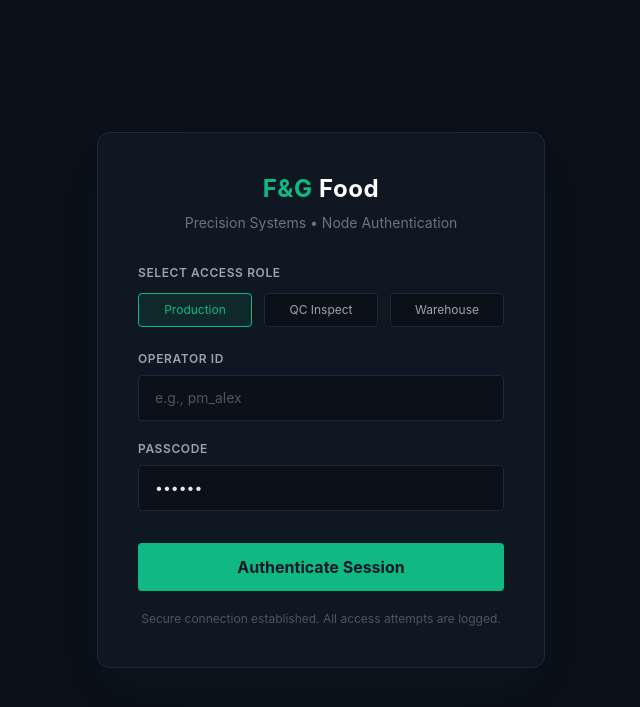
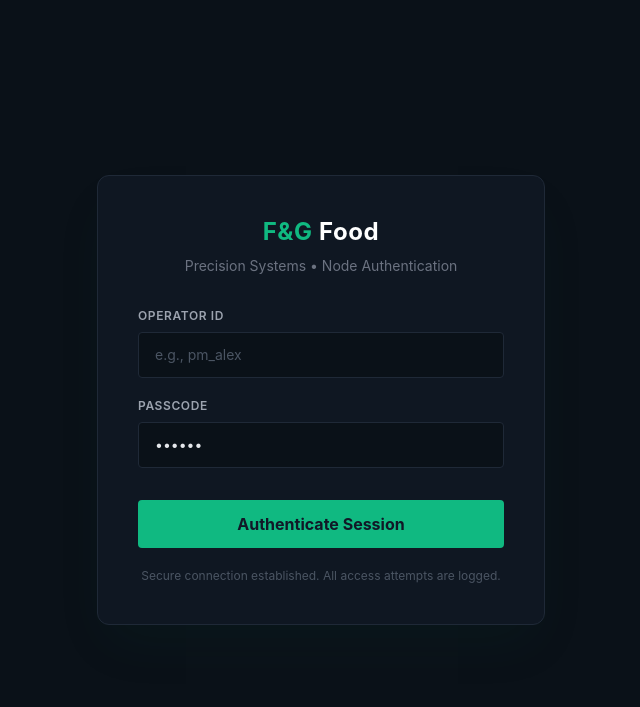
Before and after one commit to PhuongVu51/Capstone_Project_2, a PHP site: page /login.php in a window 1280 px wide. Shown: the top 707 px of the page, without its empty margins (319-959 px from the left). Run offline with PHP 8.4, Linux system fonts and the light colour scheme; some libraries are stand-ins or nearby versions.

Commit message:
fix auto login

```diff
--- a/frontend/login.php
+++ b/frontend/login.php
@@ -5,7 +5,7 @@ session_start();
 if (isset($_SESSION['role'])) {
     $role = $_SESSION['role'];
     if ($role == 'Production_Manager') header("Location: dashboard_production.php");
-    elseif ($role == 'QC') header("Location: dashboard_qc.php");
+    elseif ($role == 'QC') header("Location: qc_dashboard.php"); // Sửa lại thành qc_dashboard.php theo MVC mới
     elseif ($role == 'Warehouse_Staff') header("Location: dashboard_warehouse.php");
     elseif ($role == 'Director') header("Location: dashboard_director.php");
     exit();
@@ -33,37 +33,13 @@ if (isset($_SESSION['role'])) {
 
         <?php if (isset($_GET['error']) && $_GET['error'] == 'wrong_credentials'): ?>
             <div class="bg-red-900/30 border border-red-500/50 text-red-400 text-sm p-3 rounded mb-5 text-center">
-                Authentication Failed. Invalid Operator ID, Passcode, or Role.
+                Authentication Failed. Invalid Operator ID or Passcode.
             </div>
         <?php endif; ?>
 
         <form action="../backend/connection/process_login.php" method="POST">
 
-            <div class="mb-6">
-                <label class="block text-xs font-semibold text-gray-400 uppercase tracking-wider mb-3">Select Access Role</label>
-                <div class="grid grid-cols-3 gap-3">
-                    <label class="cursor-pointer">
-                        <input type="radio" name="USR_role" value="Production_Manager" class="peer sr-only" checked>
-                        <div class="h-full flex items-center justify-center text-center p-2 rounded border border-[#1f2937] bg-[#0a1118] peer-checked:border-[#10b981] peer-checked:text-[#10b981] peer-checked:bg-[#10b981]/10 text-xs text-gray-400 hover:border-gray-500 transition-all">
-                            Production
-                        </div>
-                    </label>
-                    <label class="cursor-pointer">
-                        <input type="radio" name="USR_role" value="QC" class="peer sr-only">
-                        <div class="h-full flex items-center justify-center text-center p-2 rounded border border-[#1f2937] bg-[#0a1118] peer-checked:border-[#10b981] peer-checked:text-[#10b981] peer-checked:bg-[#10b981]/10 text-xs text-gray-400 hover:border-gray-500 transition-all">
-                            QC Inspect
-                        </div>
-                    </label>
-                    <label class="cursor-pointer">
-                        <input type="radio" name="USR_role" value="Warehouse_Staff" class="peer sr-only">
-                        <div class="h-full flex items-center justify-center text-center p-2 rounded border border-[#1f2937] bg-[#0a1118] peer-checked:border-[#10b981] peer-checked:text-[#10b981] peer-checked:bg-[#10b981]/10 text-xs text-gray-400 hover:border-gray-500 transition-all">
-                            Warehouse
-                        </div>
-                    </label>
-                </div>
-            </div>
-
-            <div class="mb-5">
+            <div class="mb-5 mt-2">
                 <label for="username" class="block text-xs font-semibold text-gray-400 uppercase tracking-wider mb-2">Operator ID</label>
                 <input type="text" id="username" name="USR_username" required
                     class="w-full bg-[#0a1118] border border-[#1f2937] text-gray-200 text-sm rounded px-4 py-3 focus:outline-none focus:border-[#10b981] focus:ring-1 focus:ring-[#10b981] transition-all placeholder-gray-600"
```
Also changed, not shown: backend/connection/process_login.php (+12 -10 lines).
